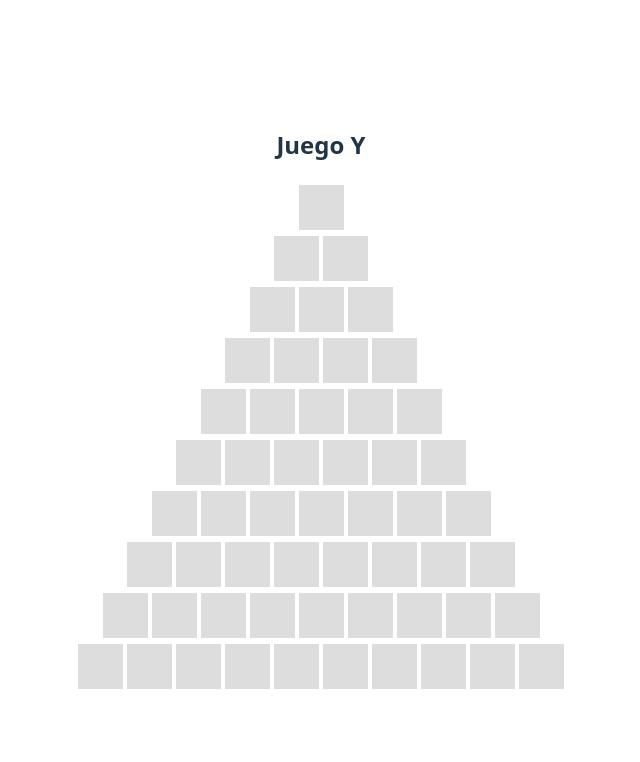
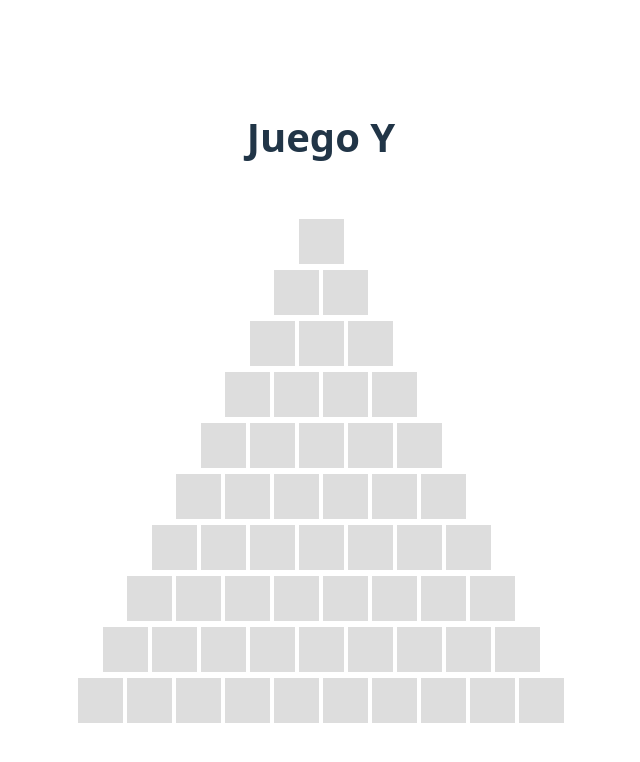
Before and after one commit to Arquisoft/yovi_es1a, a React app in the folder webapp/: page /game in a window 1280 px wide. Shown: the top 762 px of the page, without its empty margins (319-959 px from the left). Built offline with nearby package versions, Linux system fonts and the light colour scheme; the HTML template or start-up script is replaced by a standard one.

Commit message:
Ajusto css para titulo

```diff
--- a/webapp/src/Tablero.css
+++ b/webapp/src/Tablero.css
@@ -9,3 +9,8 @@
     justify-content: center;
     margin-bottom: 2px;
 }
+
+h2 {
+    font-size: 40px;
+    margin-bottom: 50px;
+}
```
